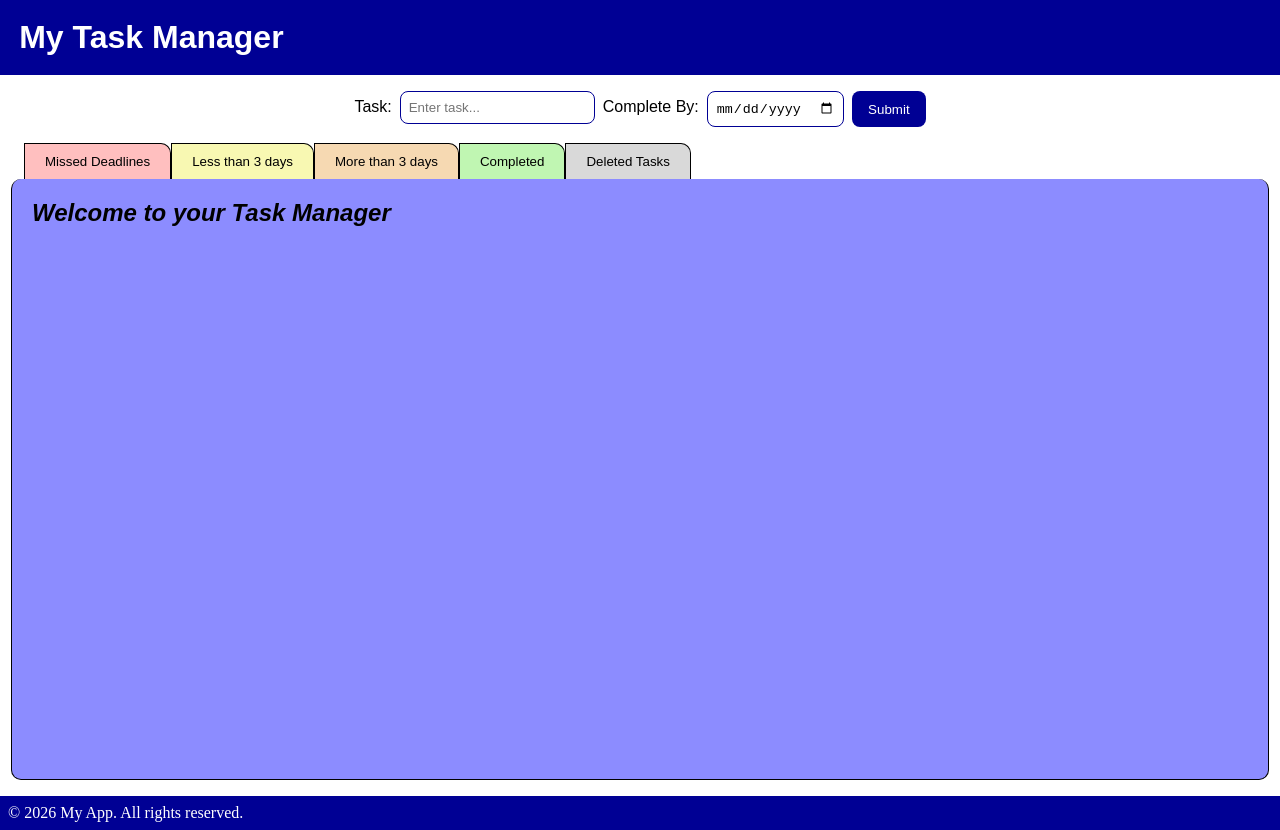
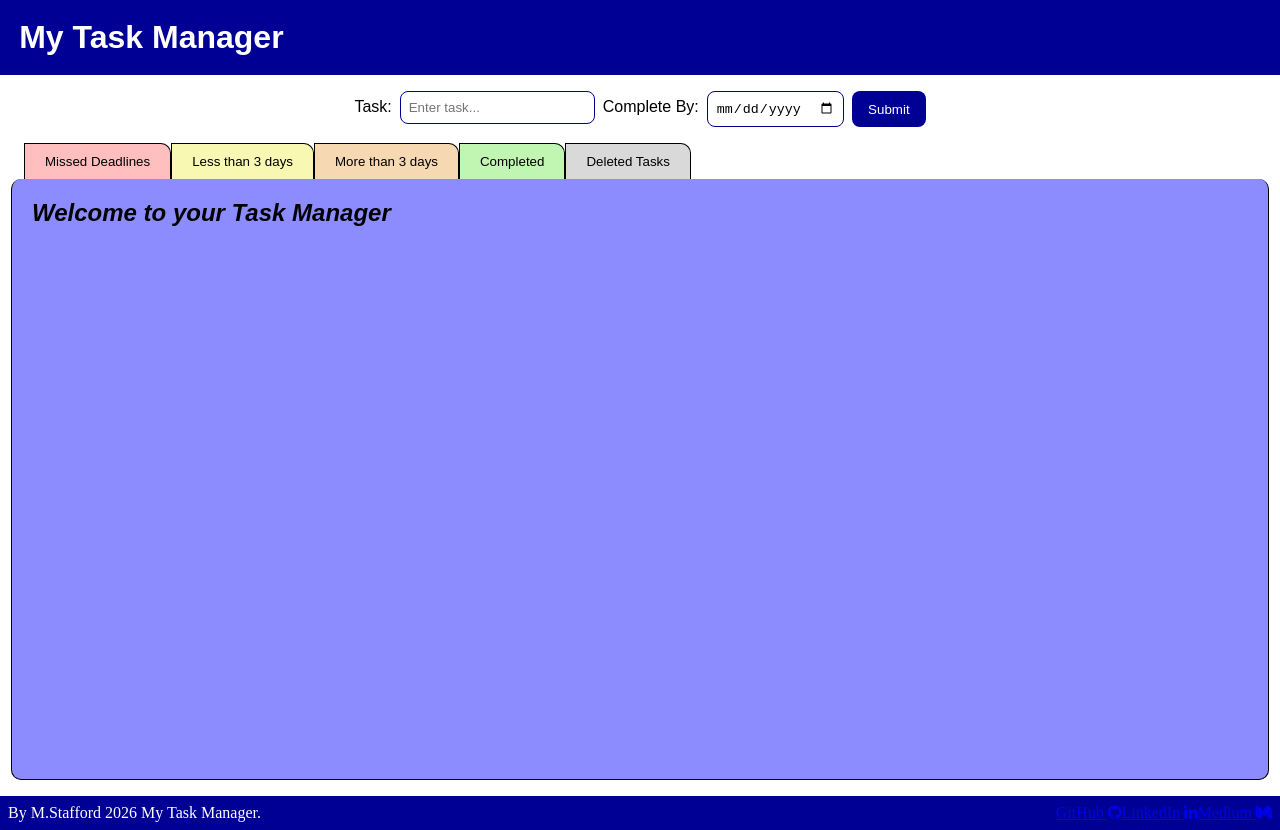
Before and after one commit to mstafford93/Task-Manager, a React (Vite) app in the folder my-react-app/: page / in a window 1280 px wide. Built offline with nearby package versions, Linux system fonts and the light colour scheme.

Commit message:
add links with icons in footer

```diff
--- a/my-react-app/src/components/Footer/Footer.jsx
+++ b/my-react-app/src/components/Footer/Footer.jsx
@@ -5,7 +5,12 @@ import './Footer.css'
 const Footer = () => {
   return (
     <footer>
-      <p>&copy; {new Date().getFullYear()} My App. All rights reserved.</p>
+      <p>By M.Stafford {new Date().getFullYear()} My Task Manager.</p>
+      <p>
+      <a href="https://github.com/mstafford93">GitHub <i class="fa fa-github"></i></a>
+      <a href="www.linkedin.com/in/matthew-stafford-7a44522b4">LinkedIn <i class="fa fa-linkedin"></i></a>
+      <a href="https://medium.com/@mgstafford">Medium <i class="fa fa-medium"></i></a>
+      </p>
     </footer>
   )
 }
```
